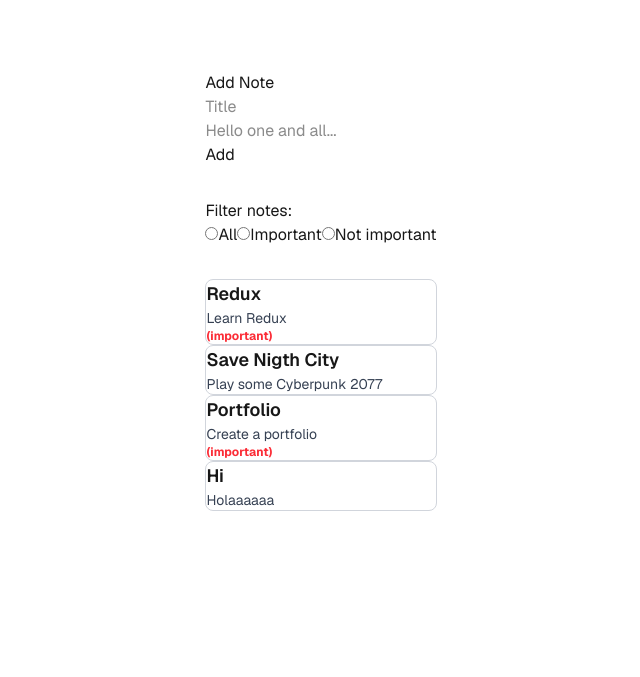
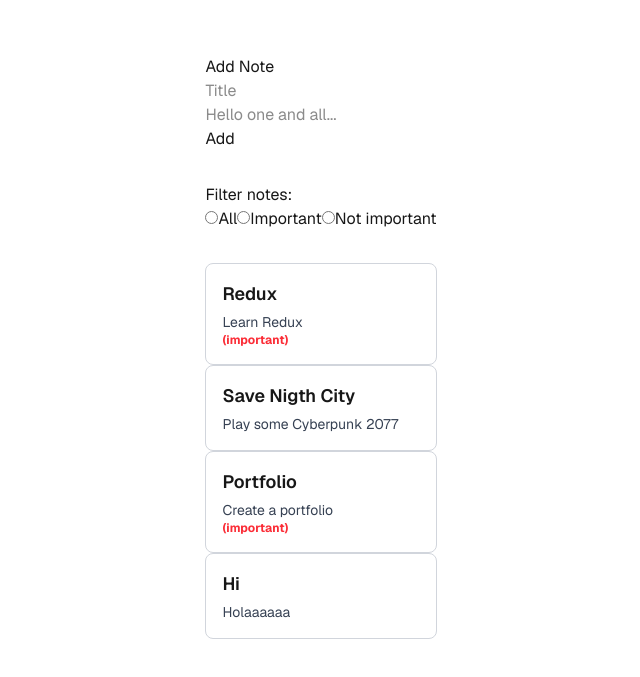
Before and after one commit to LaraBerenguer/notes-app, a Next.js app: page / in a window 1280 px wide. Shown: the part 109-786 px from the top of the page, without its empty margins (319-959 px from the left). Built offline with nearby package versions, Linux system fonts and the light colour scheme; data requests are answered from the project's data file.

Commit message:
Fix Next.js global css so it does not conflict with tailwind styles

```diff
--- a/src/styles/globals.css
+++ b/src/styles/globals.css
@@ -21,16 +21,16 @@ body {
 body {
   color: var(--foreground);
   background: var(--background);
-  font-family: Arial, Helvetica, sans-serif;
+  /*font-family: Arial, Helvetica, sans-serif;
   -webkit-font-smoothing: antialiased;
-  -moz-osx-font-smoothing: grayscale;
+  -moz-osx-font-smoothing: grayscale;*/
 }
 
-* {
+/** {
   box-sizing: border-box;
   padding: 0;
   margin: 0;
-}
+}*/
 
 a {
   color: inherit;
```
